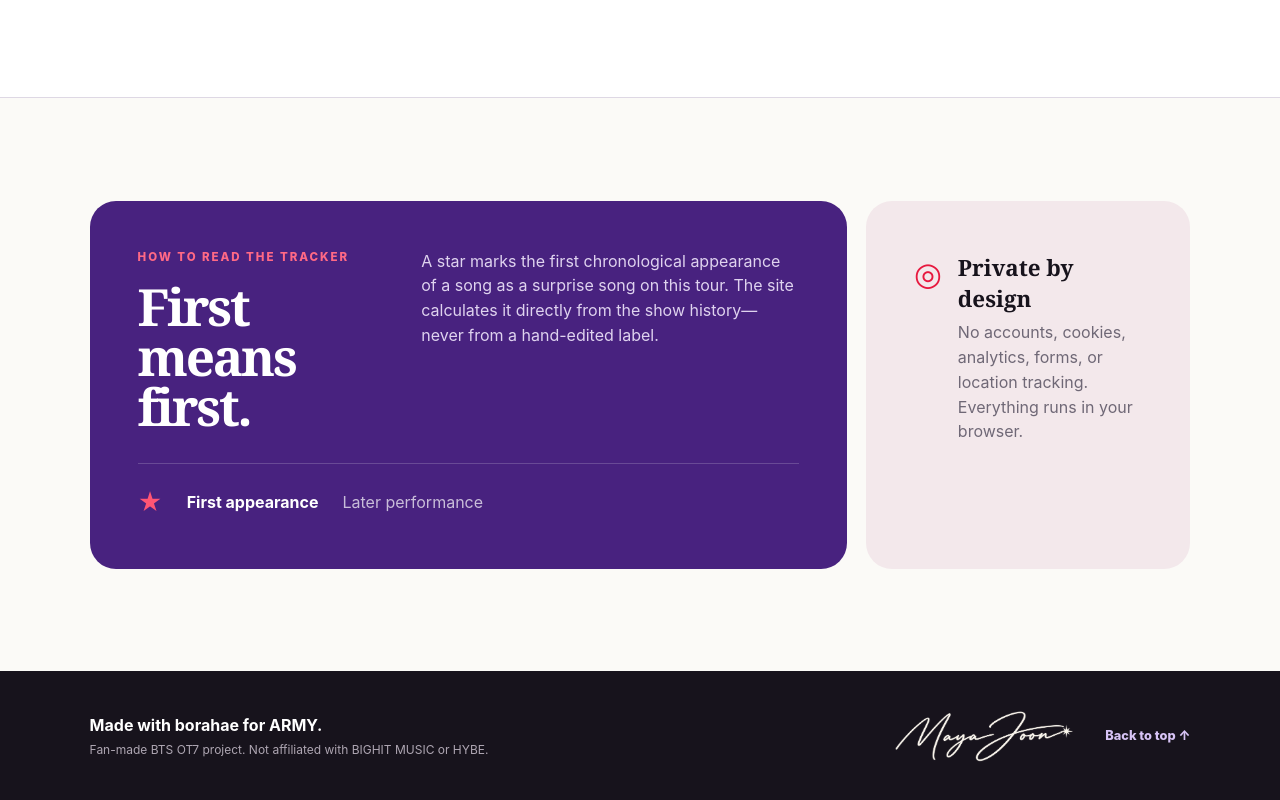
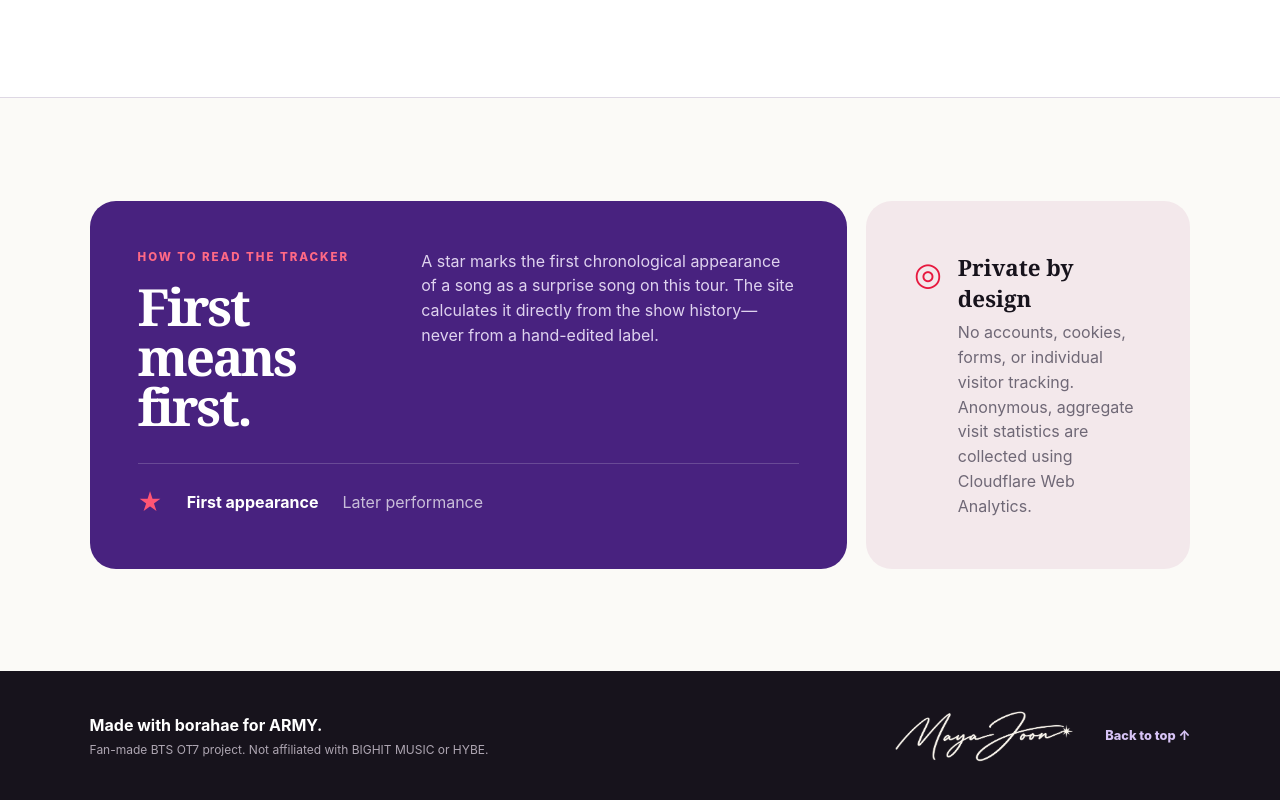
Before and after one commit to mayajinjoon/arirang-surprisesong-tracker, a website: page index.html in a window 1280 px wide. Shown: the part 4282-5082 px from the top of the page. Drawn offline with Linux system fonts and the light colour scheme.

Commit message:
Add privacy-focused Cloudflare Web Analytics to tracker

```diff
--- a/index.html
+++ b/index.html
@@ -10,6 +10,8 @@
   <link rel="manifest" href="./manifest.webmanifest">
   <link rel="stylesheet" href="./styles.css">
   <script type="module" src="./app.js"></script>
+  <!-- Cloudflare Web Analytics: privacy-focused, cookie-free aggregate site statistics -->
+  <script type="module" src="https://static.cloudflareinsights.com/beacon.min.js" data-cf-beacon='{"token":"b183fde2bca2401d9f043c5cd554cb4c"}'></script>
 </head>
 <body>
   <a class="skip-link" href="#main">Skip to the tracker</a>
@@ -155,7 +157,7 @@
       </div>
       <aside class="privacy-card">
         <span aria-hidden="true">◎</span>
-        <div><h3>Private by design</h3><p>No accounts, cookies, analytics, forms, or location tracking. Everything runs in your browser.</p></div>
+        <div><h3>Private by design</h3><p>No accounts, cookies, forms, or individual visitor tracking. Anonymous, aggregate visit statistics are collected using Cloudflare Web Analytics.</p></div>
       </aside>
     </section>
   </main>
```
